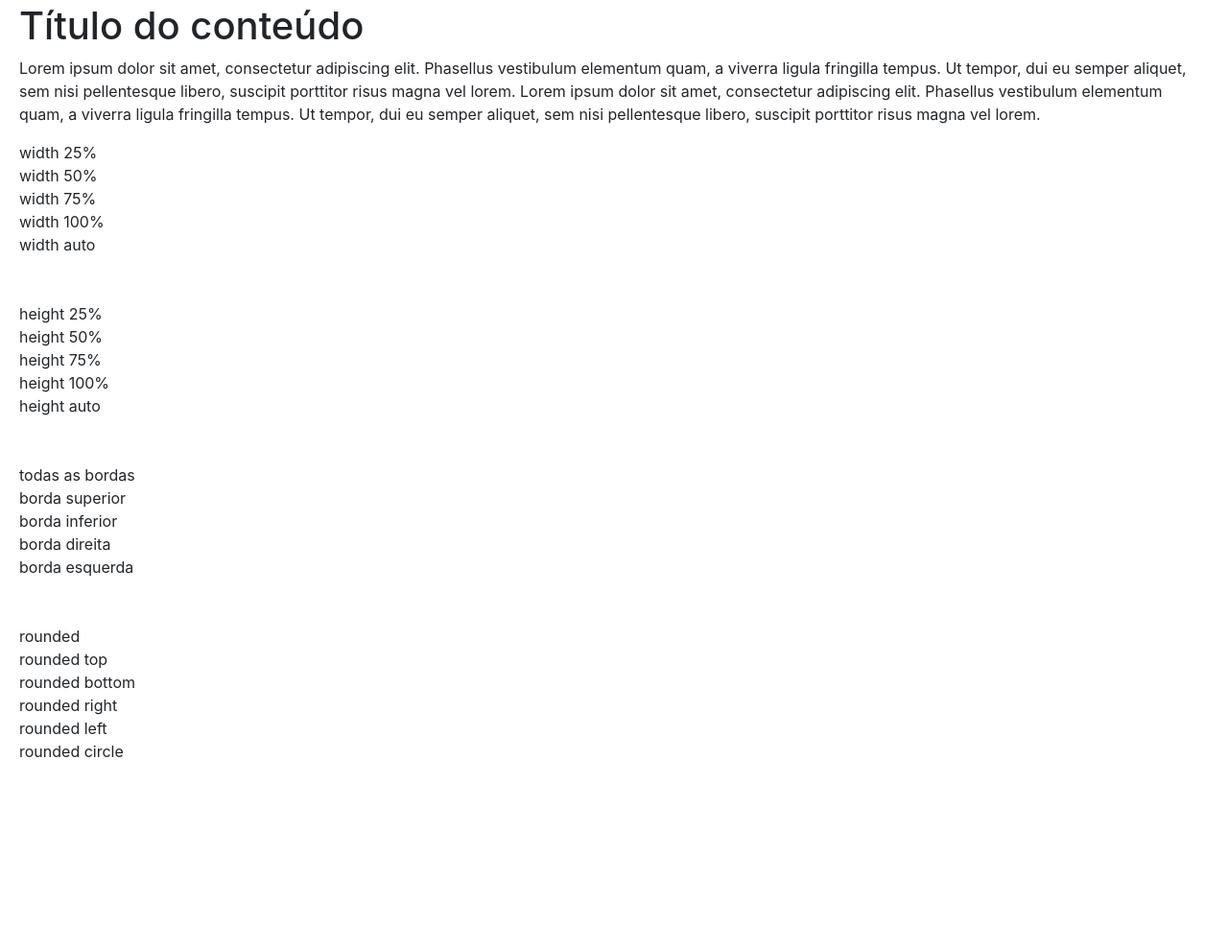
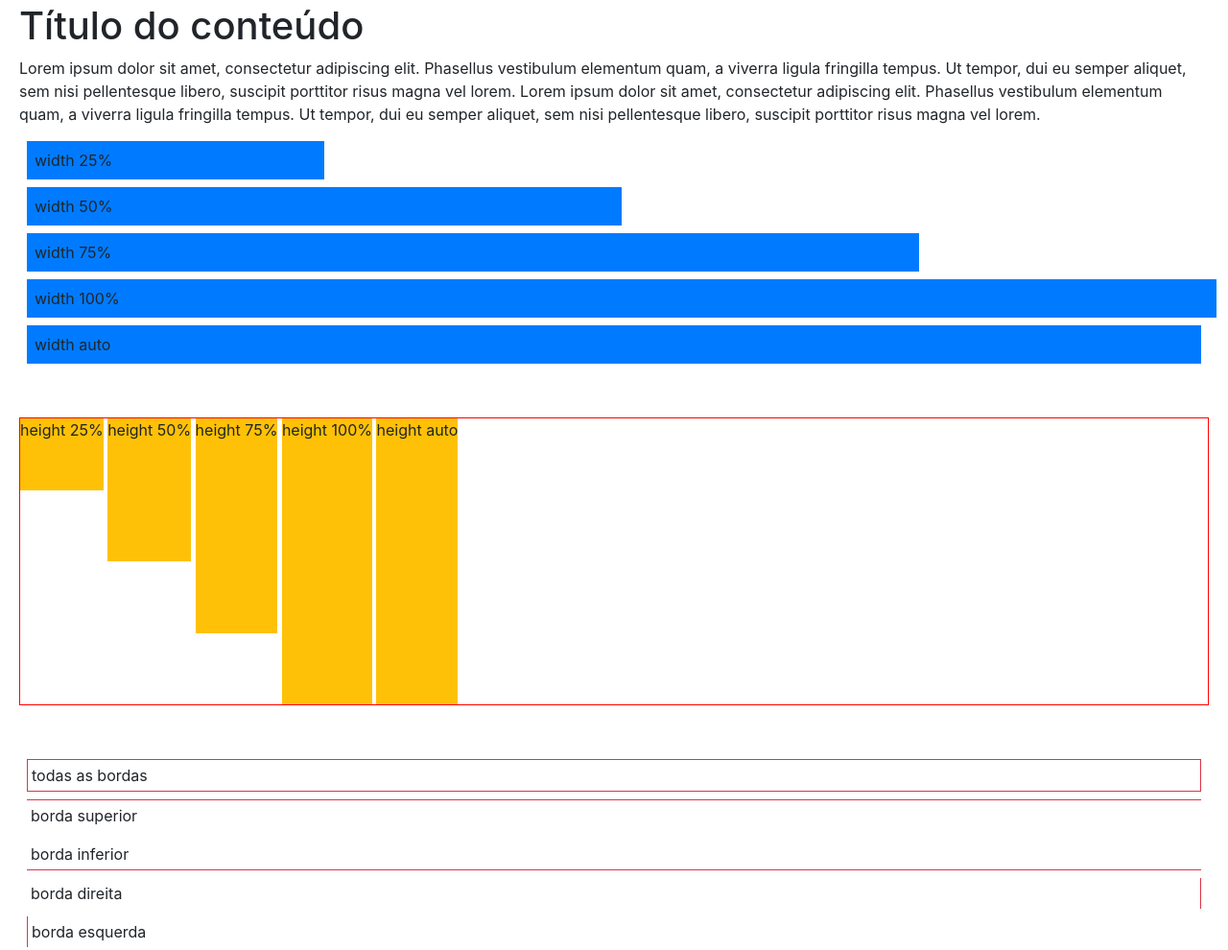
Before and after one commit to NanajuGollRossi/designinformacao, a plain HTML site: page bootstrap_01/apoiodecores.html in a window 1280 px wide. Shown: the part 2117-3107 px from the top of the page at 96% size. Drawn offline with nearby package versions, Linux system fonts and the light colour scheme.

Commit message:
Add files via upload

```diff
--- a/bootstrap_01/apoiodecores.html
+++ b/bootstrap_01/apoiodecores.html
@@ -125,9 +125,9 @@
 
     <!-- Colar no topo (sticky) -->
     <ul class="list-inline bg-warning sticky-top">
-      <li class="">Item 1</li>
-      <li class="">Item 2</li>
-      <li class="">Item 3</li>
+      <li class="list-inline sticky-top bg-warning">Item 1</li>
+      <li class="list-inline sticky-top bg-warning">Item 2</li>
+      <li class="list-inline sticky-top bg-warning">Item 3</li>
     </ul>
 
     <h1>Título do conteúdo</h1>
@@ -139,23 +139,23 @@
 
     <!-- classes de largura  - width -->
 
-    <div>width 25%</div>
-    <div>width 50%</div>
-    <div>width 75%</div>
-    <div>width 100%</div>
-    <div>width auto</div>
+    <div class="bg-primary m-2 p-2 w-25">width 25%</div>
+    <div class="bg-primary m-2 p-2 w-50">width 50%</div>
+    <div class="bg-primary m-2 p-2 w-75">width 75%</div>
+    <div class="bg-primary m-2 p-2 w-100">width 100%</div>
+    <div class="bg-primary m-2 p-2 w-auto">width auto</div>
 
     <br>
     <br>
 
     <!-- classes de altura - height -->
 
-    <div>
-        <div>height 25%</div>
-        <div>height 50%</div>
-        <div>height 75%</div>
-        <div>height 100%</div>
-        <div>height auto</div>
+    <div  style="border: 1px solid red; height: 300px;">
+        <div class="d-inline-block bg-warning h-25">height 25%</div>
+        <div class="d-inline-block bg-warning h-50">height 50%</div>
+        <div class="d-inline-block bg-warning h-75">height 75%</div>
+        <div class="d-inline-block bg-warning h-100">height 100%</div>
+        <div class="d-inline-block bg-warning h-100">height auto</div>
     </div>
 
     <br>
@@ -172,11 +172,12 @@
     border-<cor>: primary, secondary, success,
         info, warning, danger, light, dark, white
     -->
-    <div>todas as bordas</div>
-    <div>borda superior</div>
-    <div>borda inferior</div>
-    <div>borda direita</div>
-    <div>borda esquerda</div>
+
+    <div class="m-2 p-1 border border-danger">todas as bordas</div>
+    <div class="m-2 p-1 border-top border-danger">borda superior</div>
+    <div class="m-2 p-1 border-bottom border-danger">borda inferior</div>
+    <div class="m-2 p-1 border-right border-danger">borda direita</div>
+    <div class="m-2 p-1 border-left border-danger">borda esquerda</div>
 
     <br>
     <br>
@@ -185,12 +186,12 @@
     opções: rounded, rounded-top, rounded-right,
             rounded-right, rounded-left, rounded-circle
     -->
-    <div>rounded</div>
-    <div>rounded top</div>
-    <div>rounded bottom</div>
-    <div>rounded right</div>
-    <div>rounded left</div>
-    <div>rounded circle</div>
+    <div class="m-2 p-1 bg-secondary border rounded">rounded</div>
+    <div class="m-2 p-1 bg-secondary border rounded-top">rounded top</div>
+    <div class="m-2 p-1 bg-secondary border rounded-bottom">rounded bottom</div>
+    <div class="m-2 p-1 bg-secondary border rounder-right">rounded right</div>
+    <div class="m-2 p-1 bg-secondary border rounded-left">rounded left</div>
+    <div class="m-2 p-1 bg-secondary border rounded-circle">rounded circle</div>
 
     <br>
     <br>
```
